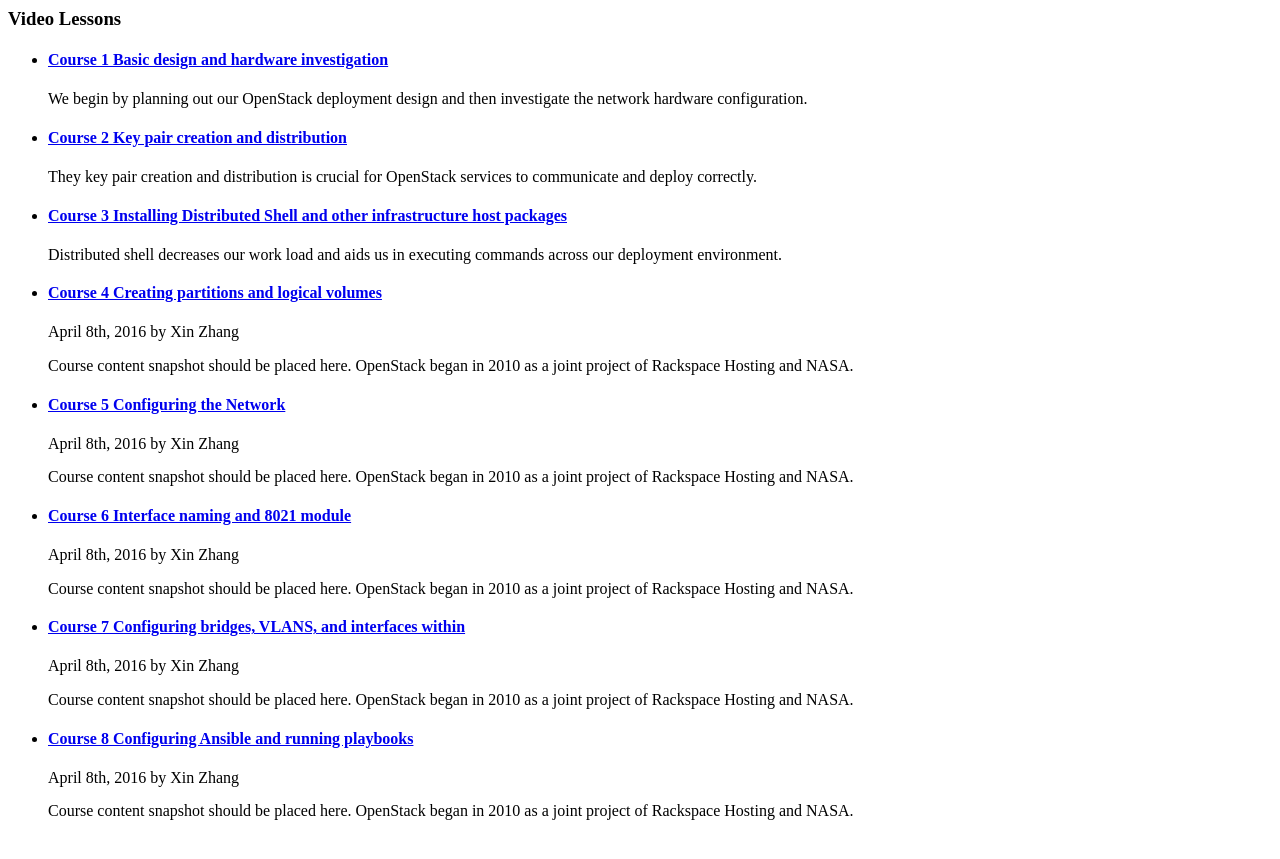
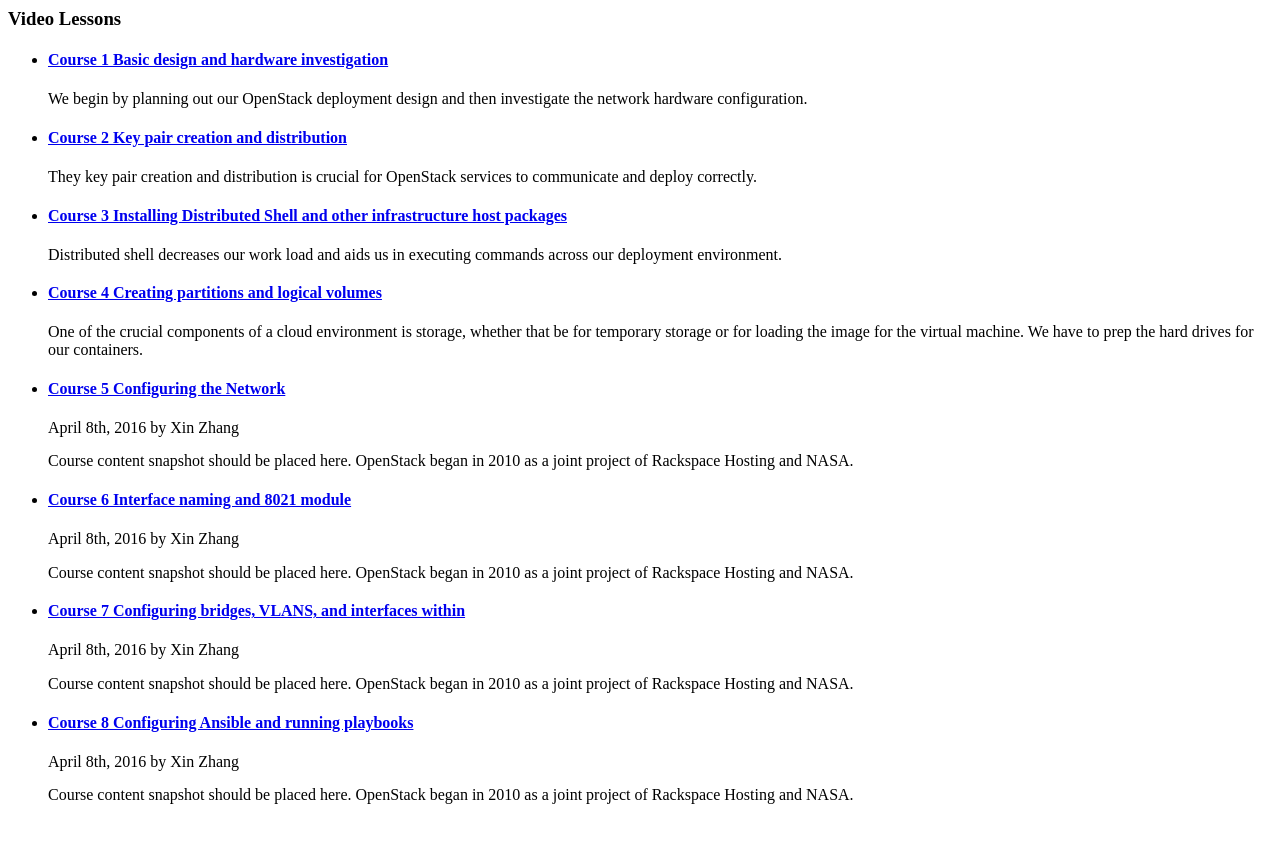
Before and after one commit to opencloudelab/opencloudelab.github.io, a Jekyll site: the page built from Views/Topics/openstack_installation.md, in a window 1280 px wide. Shown: the top 859 px of the page. Built offline with Jekyll 4.4.1, drawn with Linux system fonts in a browser that asks for light colours.

Commit message:
description correction

```diff
--- a/_posts/openstack-install/2016-1-5-Course4.md
+++ b/_posts/openstack-install/2016-1-5-Course4.md
@@ -2,8 +2,8 @@
 layout: post
 title: Course 4 Creating partitions and logical volumes
 categories: openstack-install
-author: April 8th, 2016  by Xin Zhang
-description: Course content snapshot should be placed here. OpenStack began in 2010 as a joint project of Rackspace Hosting and NASA.
+author:
+description: One of the crucial components of a cloud environment is storage, whether that be for temporary storage or for loading the image for the virtual machine. We have to prep the hard drives for our containers.
 ---
 
 ***
```
